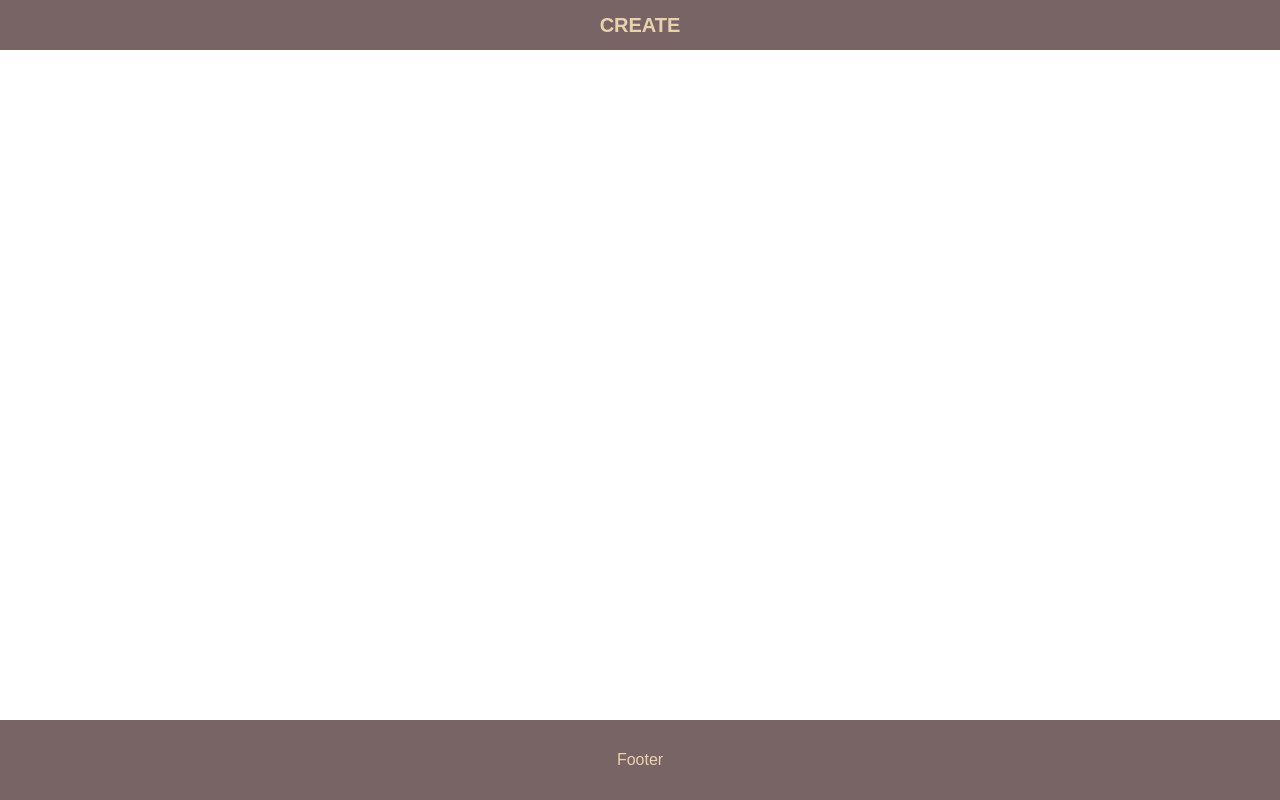
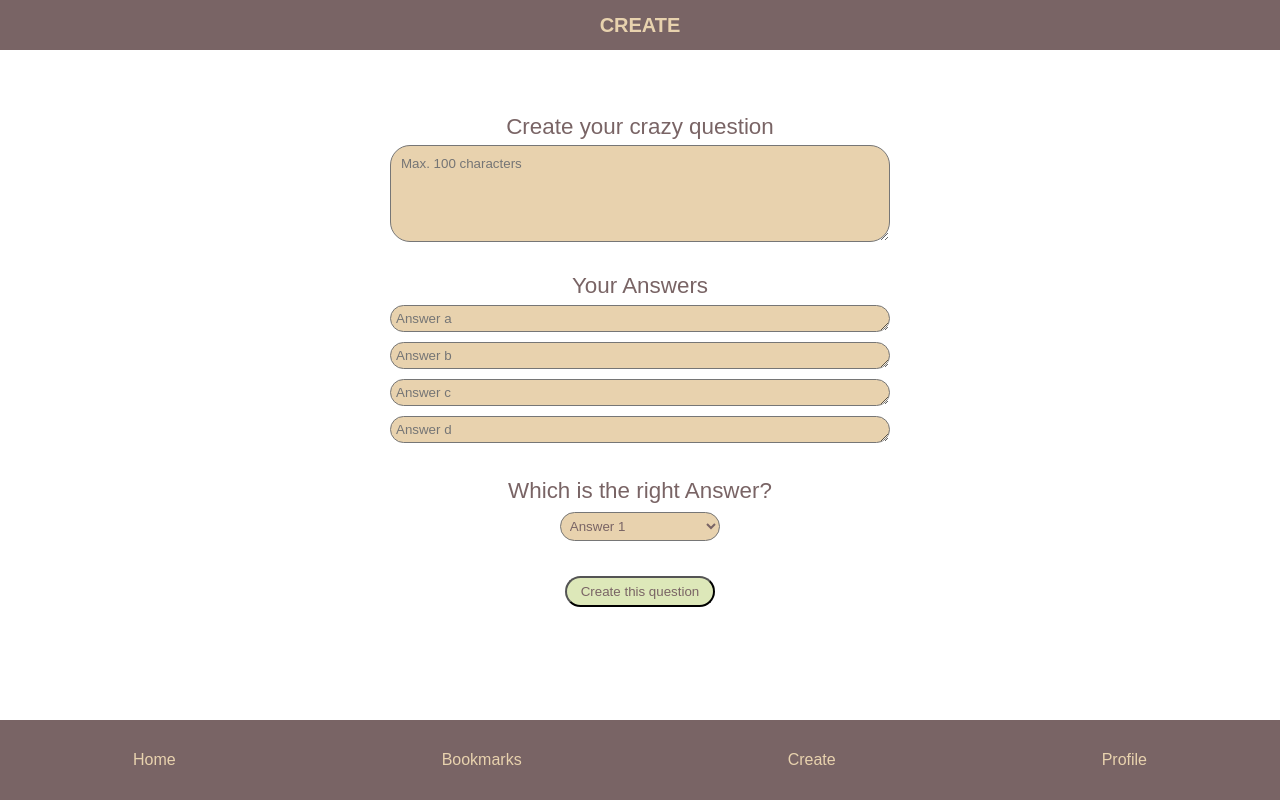
Before and after one commit to ckskr/quizzapp, a plain HTML site: page create.html in a window 1280 px wide. Drawn offline with Linux system fonts and the light colour scheme.

Commit message:
add create page

```diff
--- a/create.html
+++ b/create.html
@@ -12,6 +12,75 @@
       <h1>CREATE</h1>
     </header>
 
-    <footer>Footer</footer>
+    <form class="create">
+      <label for="create__question">
+        <legend class="create__question">Create your crazy question</legend>
+      </label>
+      <textarea
+        class="question__text"
+        placeholder="Max. 100 characters"
+        name="new_question"
+        cols="50"
+        rows="5"
+      ></textarea>
+
+      <label for="answers__text">
+        <legend class="answers__text">Your Answers</legend>
+      </label>
+      <textarea
+        class="answers"
+        cols="50"
+        rows="1"
+        placeholder="Answer a"
+        name="new-answer"
+        type="text"
+      ></textarea>
+      <textarea
+        class="answers"
+        cols="50"
+        rows="1"
+        placeholder="Answer b"
+        name="new-answer"
+        type="text"
+      ></textarea>
+      <textarea
+        class="answers"
+        cols="50"
+        rows="1"
+        placeholder="Answer c"
+        name="new-answer"
+        type="text"
+      ></textarea>
+      <textarea
+        class="answers"
+        cols="50"
+        rows="1"
+        placeholder="Answer d"
+        name="new-answer"
+        type="text"
+      ></textarea>
+
+      <label for="right__answer">
+        <legend class="right__answer">Which is the right Answer?</legend>
+      </label>
+      <select name="right__answer__select" class="right__answer__select">
+        <option value="right_answer__select">Answer 1</option>
+        <option value="right_answer__select">Answer 2</option>
+        <option value="right_answer__select">Answer 3</option>
+        <option value="right_answer__select">Answer 4</option>
+      </select>
+      <button class="submit__btn">Create this question</button>
+    </form>
+
+    <footer>
+      <nav class="nav">
+        <ul class="nav__list">
+          <li class="nav__list__item">Home</li>
+          <li class="nav__list__item">Bookmarks</li>
+          <li class="nav__list__item">Create</li>
+          <li class="nav__list__item">Profile</li>
+        </ul>
+      </nav>
+    </footer>
   </body>
 </html>
--- /dev/null
+++ b/css/create.css
@@ -0,0 +1,51 @@
+.create {
+  display: flex;
+  flex-direction: column;
+  justify-content: center;
+  align-items: center;
+  margin-top: 4rem;
+  color: var(--dark);
+  font-size: 1.4rem;
+}
+
+.question__text {
+  border-radius: 20px;
+  background-color: var(--pale1);
+  padding: 10px;
+  margin: 5px;
+  margin-bottom: 30px;
+  color: var(--dark);
+  width: 500px;
+}
+.answers__text {
+  margin-bottom: 1px;
+  margin-top: 1px;
+}
+.answers {
+  border-radius: 20px;
+  background-color: var(--pale1);
+  width: 500px;
+  padding: 5px;
+  margin: 5px;
+  color: var(--dark);
+}
+.right__answer {
+  margin-top: 30px;
+  margin-bottom: 5px;
+}
+.right__answer__select {
+  border-radius: 20px;
+  background-color: var(--pale1);
+  width: 10rem;
+  padding: 0.3rem;
+  margin: 0.2rem;
+  color: var(--dark);
+}
+.submit__btn {
+  border-radius: 20px;
+  background-color: var(--pale2);
+  width: 150px;
+  padding: 6px;
+  margin: 2rem;
+  color: var(--background-color);
+}
--- a/css/styles.css
+++ b/css/styles.css
@@ -4,3 +4,4 @@
 @import url(./main.css);
 @import url(./questionscard.css);
 @import url(bookmarkicon.css);
+@import url(./create.css);
```
